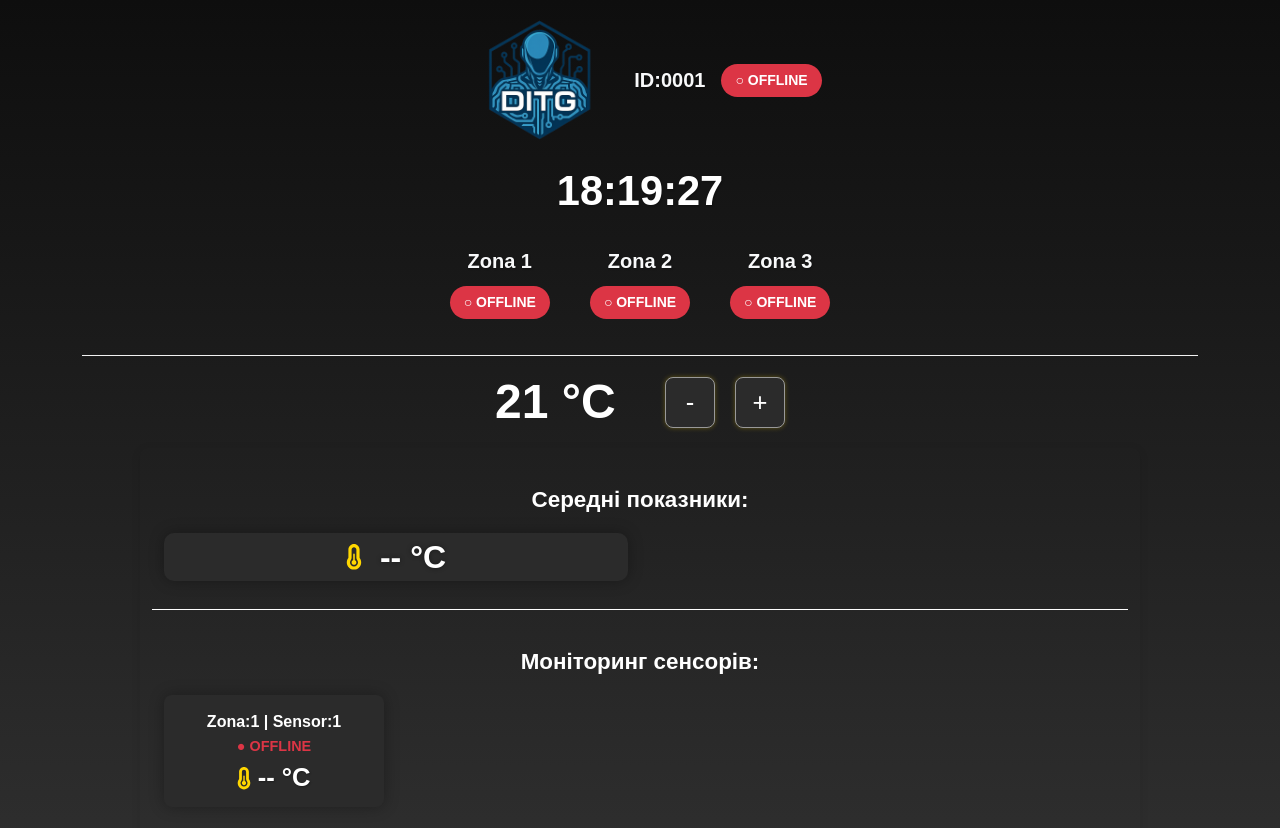
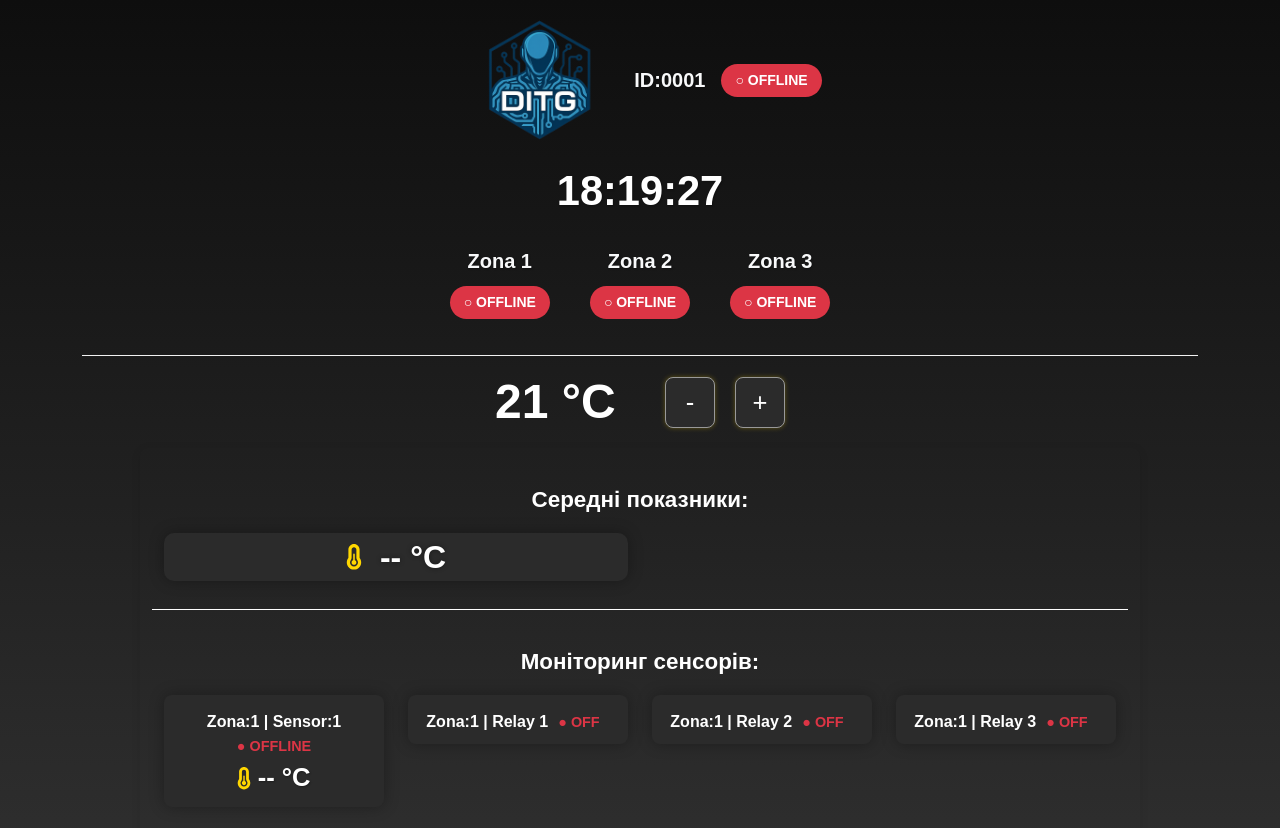
Before and after one commit to DITGDIGENTIS/ditgdigentis, a Next.js app: page / in a window 1280 px wide. Shown: the top 828 px of the page. Built offline with nearby package versions, Linux system fonts and the light colour scheme; no server answers.

Commit message:
zona1 status rele

```diff
--- a/src/app/api/status/route.ts
+++ b/src/app/api/status/route.ts
@@ -9,6 +9,9 @@ type DeviceStatus = {
   ip: string;
   timestamp: number;
   temp?: string; // Температура датчика (опционально)
+  relay1?: number; // Статус реле 1
+  relay2?: number; // Статус реле 2
+  relay3?: number; // Статус реле 3
 };
 
 type StatusMap = {
@@ -23,12 +26,14 @@ export async function POST(req: Request) {
     // Извлекаем id, ip и температуру
     const id = form.get("id")?.toString() || "unknown"; // ID устройства, например zona1
     const ip = form.get("ip")?.toString() || "none";  // IP устройства
-    const tempRaw = form.get("temp")?.toString(); // Температура в строковом формате
-    const temp = tempRaw && tempRaw !== "undefined" ? tempRaw : undefined;  // Если температура есть, сохраняем её
+    const relay1 = form.get("relay1")?.toString(); // Статус реле 1
+    const relay2 = form.get("relay2")?.toString(); // Статус реле 2
+    const relay3 = form.get("relay3")?.toString(); // Статус реле 3
+    const temp = form.get("temp")?.toString(); // Температура датчика (если есть)
     const timestamp = Date.now(); // Время отправки данных
 
     // Логируем получение данных для дебага
-    console.log("Received data:", { id, ip, temp });
+    console.log("Received data:", { id, ip, relay1, relay2, relay3, temp });
 
     let data: StatusMap = {};
 
@@ -44,6 +49,9 @@ export async function POST(req: Request) {
     data[id] = {
       ip,
       timestamp,
+      ...(relay1 ? { relay1: parseInt(relay1) } : {}),
+      ...(relay2 ? { relay2: parseInt(relay2) } : {}),
+      ...(relay3 ? { relay3: parseInt(relay3) } : {}),
       ...(temp ? { temp } : {}), // Сохраняем температуру, если она есть
     };
 
@@ -55,6 +63,9 @@ export async function POST(req: Request) {
       status: "ok",
       savedAs: id,
       ip,
+      relay1,
+      relay2,
+      relay3,
       temp, // Включаем температуру в ответ для дебага
     });
   } catch (error) {
--- a/src/components/SensorMonitor.tsx
+++ b/src/components/SensorMonitor.tsx
@@ -8,6 +8,13 @@ export function SensorMonitor() {
   const [zona1Temp, setZona1Temp] = useState<string>("--");
   const [zona1Online, setZona1Online] = useState<boolean>(false);
   const [lastTemp, setLastTemp] = useState<string | null>(null); // Храним последнее значение температуры
+
+  // Стейт для реле
+  const [relayStatus, setRelayStatus] = useState<{ [key: string]: boolean }>({
+    relay1: false,
+    relay2: false,
+    relay3: false,
+  });
 
   useEffect(() => {
     const fetchStatus = async () => {
@@ -36,6 +43,13 @@ export function SensorMonitor() {
               setLastTemp(temp); // Обновляем последнее значение температуры
             }
           }
+
+          // Обновляем статус реле (предполагаем, что реле передаются как relay1, relay2, relay3)
+          setRelayStatus({
+            relay1: zona.relay1 === 1,
+            relay2: zona.relay2 === 1,
+            relay3: zona.relay3 === 1,
+          });
         } else {
           setZona1Online(false);
           setZona1Temp("--");
@@ -90,6 +104,23 @@ export function SensorMonitor() {
             </div>
           </div>
         </div>
+
+        {/* Вывод статуса реле */}
+        {["relay1", "relay2", "relay3"].map((relay, index) => (
+          <div key={relay} className="col-6 col-md-3">
+            <div className="average-temp-block">
+              <div className="description-temp-block">
+                Zona:1 | {`Relay ${index + 1}`}
+                <button
+                  className={`status-button ${relayStatus[relay] ? "online" : "offline"}`}
+                  title={`${relay} ${relayStatus[relay] ? "ON" : "OFF"}`}
+                >
+                  ● {relayStatus[relay] ? "ON" : "OFF"}
+                </button>
+              </div>
+            </div>
+          </div>
+        ))}
       </div>
     </div>
   );
```
